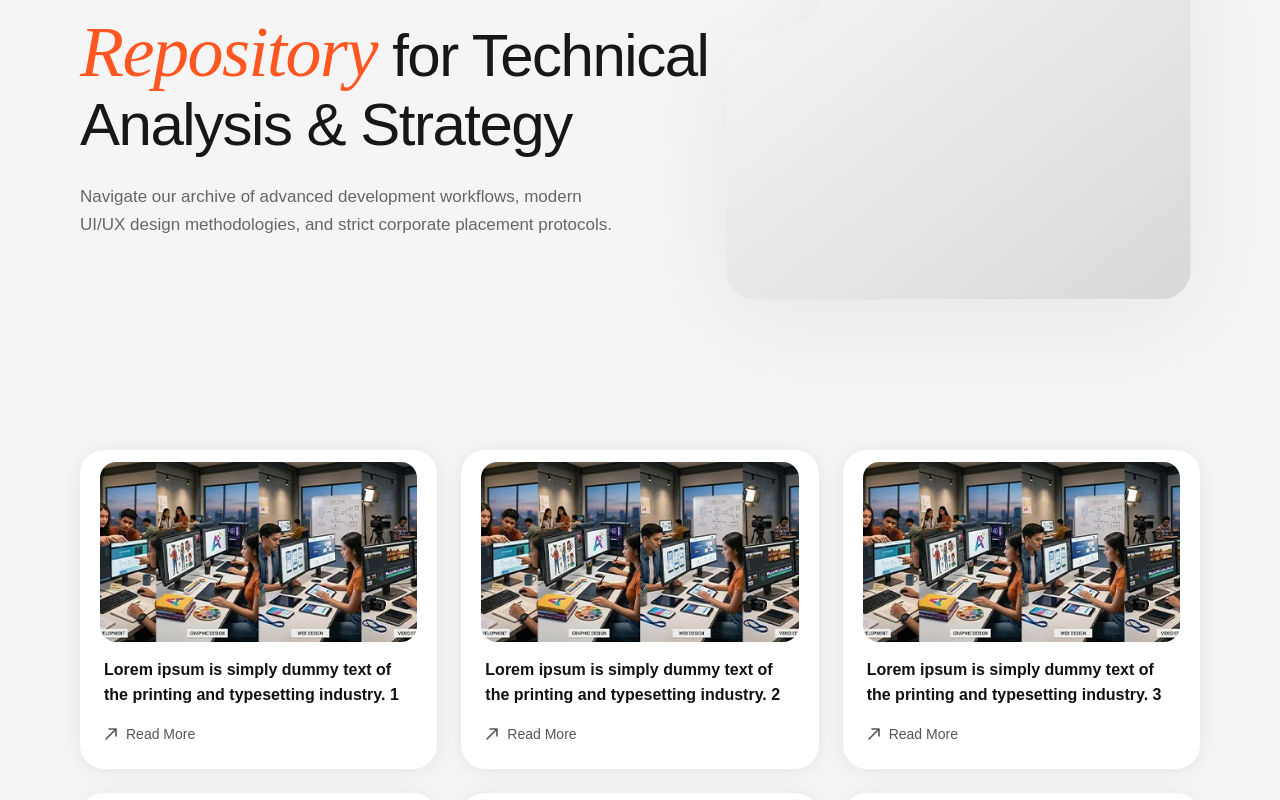
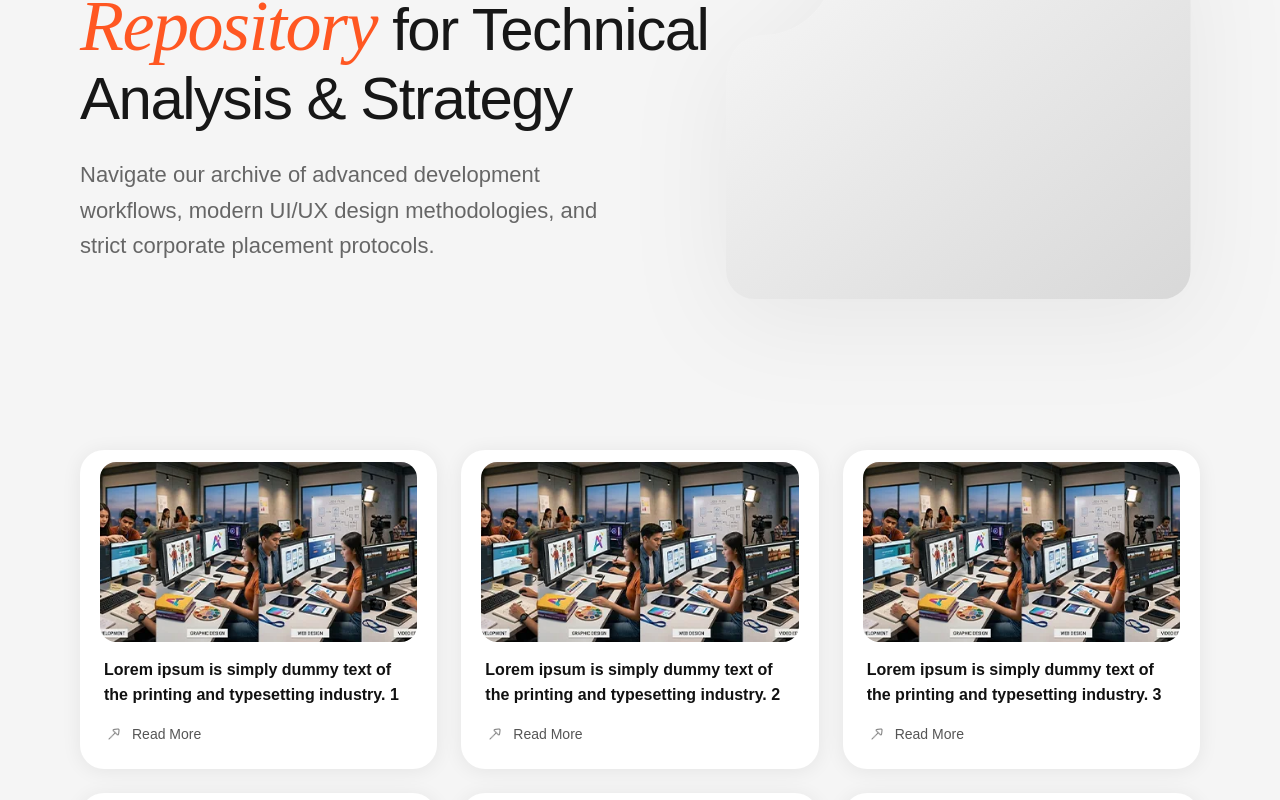
Before and after one commit to Alphabitinfoway/Alphabit-skill-studio, a Next.js app: page /blog in a window 1280 px wide. Shown: the part 232-1032 px from the top of the page. Built offline with nearby package versions, Linux system fonts and the light colour scheme; a web font is replaced by a local one.

Commit message:
changes are made according to figma design

```diff
--- a/src/components/blog/HeroSection.jsx
+++ b/src/components/blog/HeroSection.jsx
@@ -6,11 +6,11 @@ export default function HeroSection() {
         {/* Left: Text Content */}
         <div className="flex-[1.2] space-y-6 z-10">
           <h1 className="text-5xl md:text-6xl font-medium text-[#171717] leading-[1.15] font-cabinet tracking-tight">
-            <span className="text-[#FF5722] font-pp italic font-normal text-6xl md:text-7xl ">Repository</span>{" "}
+            <span className="text-[#FF5722] font-pp italic font-medium text-6xl md:text-7xl ">Repository</span>{" "}
             for Technical <br />
             Analysis &amp; Strategy
           </h1>
-          <p className="text-[#666666] text-[17px] leading-relaxed w-5/6">
+          <p className="text-[#666666] text-[22px] leading-relaxed w-5/6">
             Navigate our archive of advanced development workflows, modern UI/UX design methodologies, and strict corporate placement protocols.
           </p>
         </div>
--- a/src/components/blog/cards/BlogCard.jsx
+++ b/src/components/blog/cards/BlogCard.jsx
@@ -20,24 +20,13 @@ export default function BlogCard({ post }) {
           {post.excerpt}
         </p>
 
-        {/* Read More link — diagonal arrow ↗ */}
+        {/* Read More link — grey arrow image */}
         <span className="inline-flex items-center gap-2 text-[14px] font-medium text-[#555555] group-hover:text-[#7143FE] transition-colors duration-200">
-          <svg
-            width="14"
-            height="14"
-            viewBox="0 0 14 14"
-            fill="none"
-            xmlns="http://www.w3.org/2000/svg"
-            className="flex-shrink-0"
-          >
-            <path
-              d="M2 12L12 2M12 2H5M12 2V9"
-              stroke="currentColor"
-              strokeWidth="1.6"
-              strokeLinecap="round"
-              strokeLinejoin="round"
-            />
-          </svg>
+          <img
+            src="/greyArrow.png"
+            alt="arrow"
+            className="w-[20px] h-[20px] object-contain flex-shrink-0"
+          />
           Read More
         </span>
       </div>
```
Also changed, not shown: public/greyArrow.png (added).
